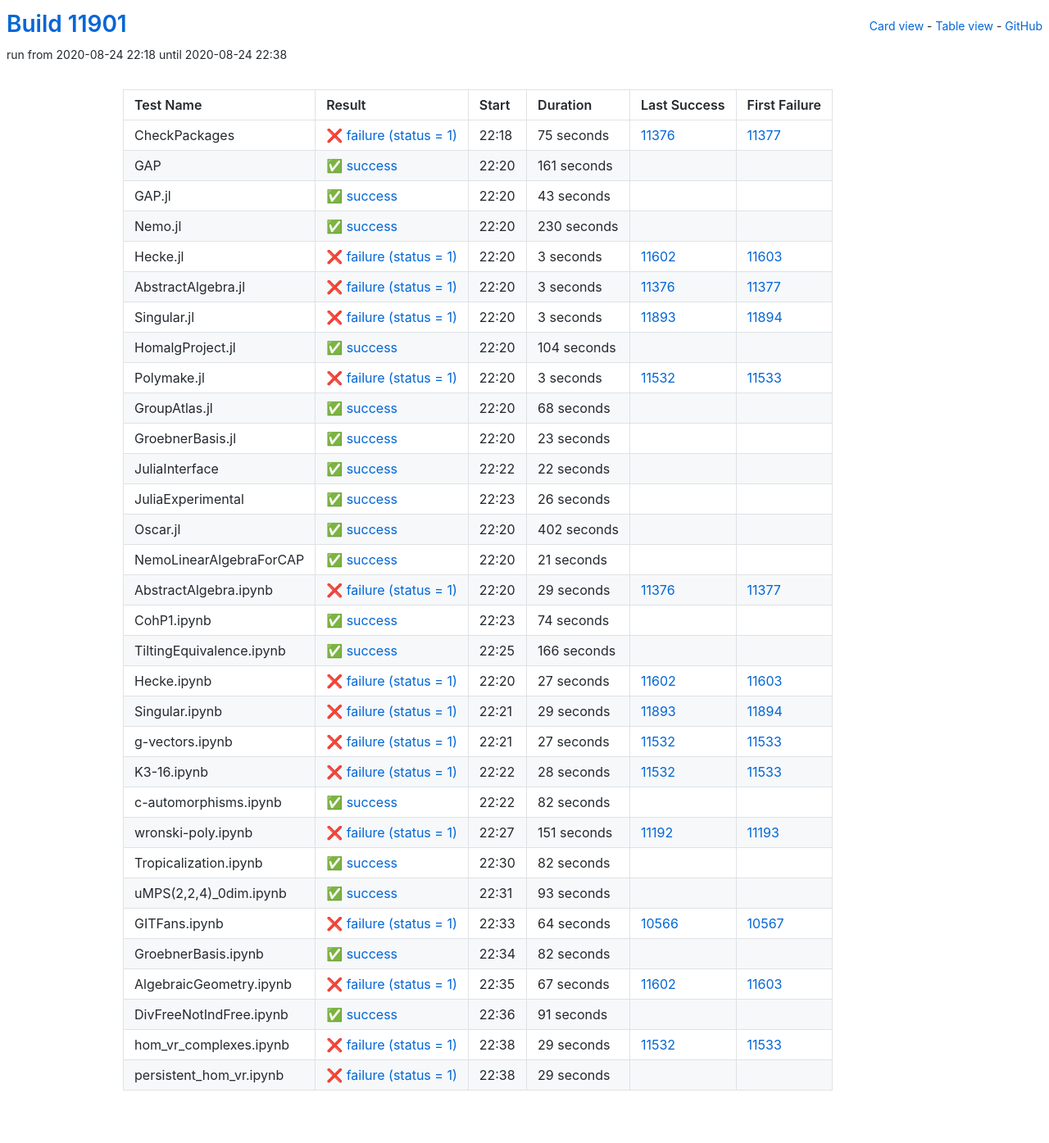
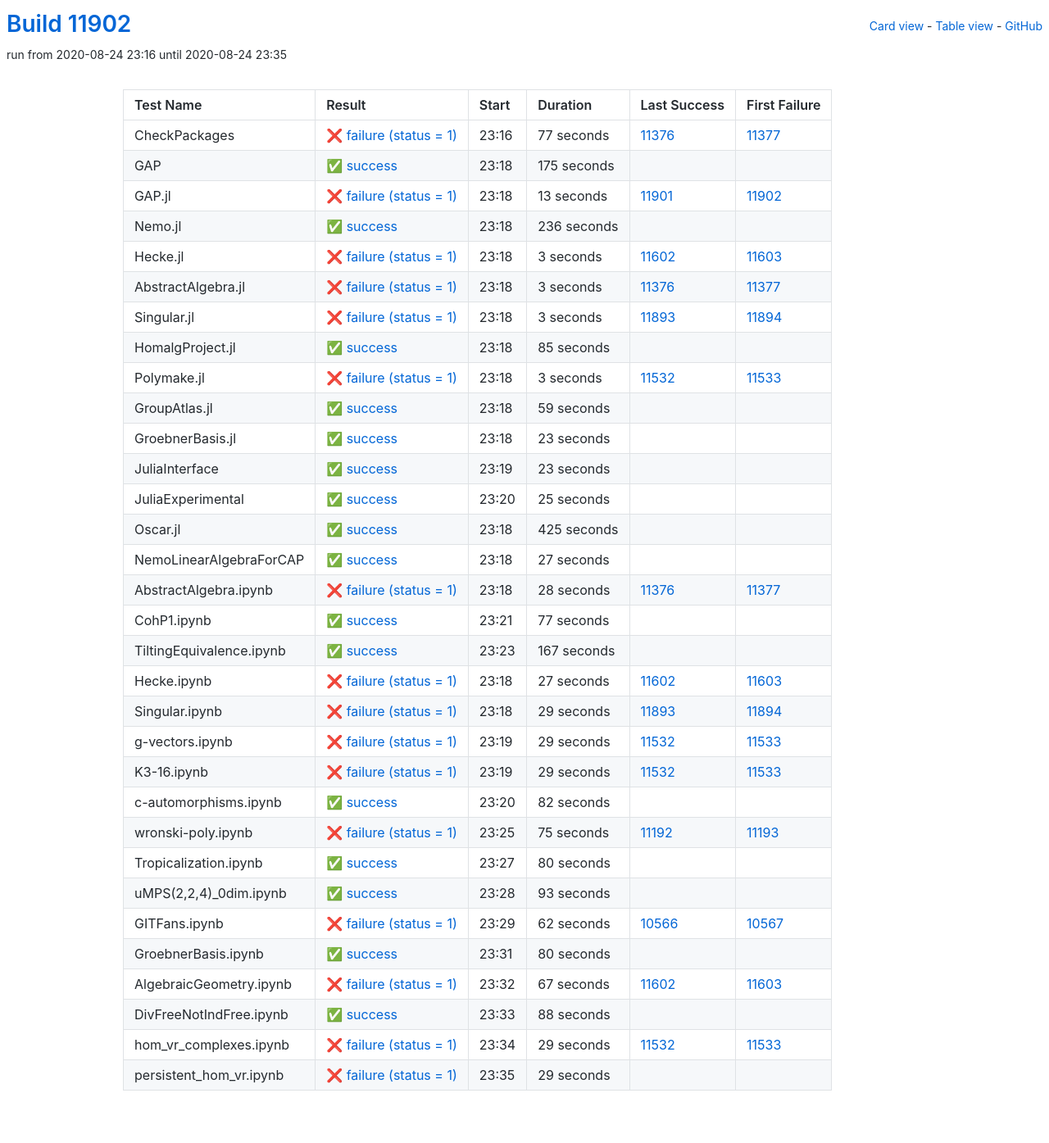
Before and after one commit to oscar-system/oscar-ci-status, a Jekyll site: the page built from table.html, in a window 1280 px wide. Shown: the whole page at 82% size. Built offline with Jekyll 4.4.1, drawn with Linux system fonts in a browser that asks for light colours.

Commit message:
Build #11902

```diff
--- a/_data/ci.yml
+++ b/_data/ci.yml
@@ -1,6 +1,6 @@
 ---
-build: 11901
-build_url: https://oscarci.mathematik.uni-kl.de/job/oscar/11901/
+build: 11902
+build_url: https://oscarci.mathematik.uni-kl.de/job/oscar/11902/
 job: oscar
 organization: oscar-system
 repo: oscar-ci-status
@@ -8,56 +8,56 @@
 tests:
 - name: CheckPackages
   id: checkpackages
-  log: https://oscarci.mathematik.uni-kl.de/job/oscar/11901/artifact/logs/build-11901/CheckPackages.log
-  start: 2020-08-24 22:18
+  log: https://oscarci.mathematik.uni-kl.de/job/oscar/11902/artifact/logs/build-11902/CheckPackages.log
+  start: 2020-08-24 23:16
   success: false
   exitcode: 1
   status: failure
-  duration: 75
+  duration: 77
   last_success: 11376
   last_success_url: https://oscarci.mathematik.uni-kl.de/job/oscar/11376/
   first_failure: 11377
   first_failure_url: https://oscarci.mathematik.uni-kl.de/job/oscar/11377/
 - name: GAP
   id: gap
-  log: https://oscarci.mathematik.uni-kl.de/job/oscar/11901/artifact/logs/build-11901/GAP.log
-  start: 2020-08-24 22:20
+  log: https://oscarci.mathematik.uni-kl.de/job/oscar/11902/artifact/logs/build-11902/GAP.log
+  start: 2020-08-24 23:18
   success: true
   exitcode: 0
   status: success
-  duration: 161
+  duration: 175
   last_success: false
   last_success_url:
   first_failure: false
   first_failure_url:
 - name: GAP.jl
   id: gap-jl
-  log: https://oscarci.mathematik.uni-kl.de/job/oscar/11901/artifact/logs/build-11901/GAP.jl.log
-  start: 2020-08-24 22:20
+  log: https://oscarci.mathematik.uni-kl.de/job/oscar/11902/artifact/logs/build-11902/GAP.jl.log
+  start: 2020-08-24 23:18
+  success: false
+  exitcode: 1
+  status: failure
+  duration: 13
+  last_success: 11901
+  last_success_url: https://oscarci.mathematik.uni-kl.de/job/oscar/11901/
+  first_failure: 11902
+  first_failure_url: https://oscarci.mathematik.uni-kl.de/job/oscar/11902/
+- name: Nemo.jl
+  id: nemo-jl
+  log: https://oscarci.mathematik.uni-kl.de/job/oscar/11902/artifact/logs/build-11902/Nemo.jl.log
+  start: 2020-08-24 23:18
   success: true
   exitcode: 0
   status: success
-  duration: 43
-  last_success: false
-  last_success_url:
-  first_failure: false
-  first_failure_url:
-- name: Nemo.jl
-  id: nemo-jl
-  log: https://oscarci.mathematik.uni-kl.de/job/oscar/11901/artifact/logs/build-11901/Nemo.jl.log
-  start: 2020-08-24 22:20
-  success: true
-  exitcode: 0
-  status: success
-  duration: 230
+  duration: 236
   last_success: false
   last_success_url:
   first_failure: false
   first_failure_url:
 - name: Hecke.jl
   id: hecke-jl
-  log: https://oscarci.mathematik.uni-kl.de/job/oscar/11901/artifact/logs/build-11901/Hecke.jl.log
-  start: 2020-08-24 22:20
+  log: https://oscarci.mathematik.uni-kl.de/job/oscar/11902/artifact/logs/build-11902/Hecke.jl.log
+  start: 2020-08-24 23:18
   success: false
   exitcode: 1
   status: failure
@@ -68,8 +68,8 @@
   first_failure_url: https://oscarci.mathematik.uni-kl.de/job/oscar/11603/
 - name: AbstractAlgebra.jl
   id: abstractalgebra-jl
-  log: https://oscarci.mathematik.uni-kl.de/job/oscar/11901/artifact/logs/build-11901/AbstractAlgebra.jl.log
-  start: 2020-08-24 22:20
+  log: https://oscarci.mathematik.uni-kl.de/job/oscar/11902/artifact/logs/build-11902/AbstractAlgebra.jl.log
+  start: 2020-08-24 23:18
   success: false
   exitcode: 1
   status: failure
@@ -80,8 +80,8 @@
   first_failure_url: https://oscarci.mathematik.uni-kl.de/job/oscar/11377/
 - name: Singular.jl
   id: singular-jl
-  log: https://oscarci.mathematik.uni-kl.de/job/oscar/11901/artifact/logs/build-11901/Singular.jl.log
-  start: 2020-08-24 22:20
+  log: https://oscarci.mathematik.uni-kl.de/job/oscar/11902/artifact/logs/build-11902/Singular.jl.log
+  start: 2020-08-24 23:18
   success: false
   exitcode: 1
   status: failure
@@ -92,20 +92,20 @@
   first_failure_url: https://oscarci.mathematik.uni-kl.de/job/oscar/11894/
 - name: HomalgProject.jl
   id: homalgproject-jl
-  log: https://oscarci.mathematik.uni-kl.de/job/oscar/11901/artifact/logs/build-11901/HomalgProject.jl.log
-  start: 2020-08-24 22:20
+  log: https://oscarci.mathematik.uni-kl.de/job/oscar/11902/artifact/logs/build-11902/HomalgProject.jl.log
+  start: 2020-08-24 23:18
   success: true
   exitcode: 0
   status: success
-  duration: 104
+  duration: 85
   last_success: false
   last_success_url:
   first_failure: false
   first_failure_url:
 - name: Polymake.jl
   id: polymake-jl
-  log: https://oscarci.mathematik.uni-kl.de/job/oscar/11901/artifact/logs/build-11901/Polymake.jl.log
-  start: 2020-08-24 22:20
+  log: https://oscarci.mathematik.uni-kl.de/job/oscar/11902/artifact/logs/build-11902/Polymake.jl.log
+  start: 2020-08-24 23:18
   success: false
   exitcode: 1
   status: failure
@@ -116,20 +116,20 @@
   first_failure_url: https://oscarci.mathematik.uni-kl.de/job/oscar/11533/
 - name: GroupAtlas.jl
   id: groupatlas-jl
-  log: https://oscarci.mathematik.uni-kl.de/job/oscar/11901/artifact/logs/build-11901/GroupAtlas.jl.log
-  start: 2020-08-24 22:20
+  log: https://oscarci.mathematik.uni-kl.de/job/oscar/11902/artifact/logs/build-11902/GroupAtlas.jl.log
+  start: 2020-08-24 23:18
   success: true
   exitcode: 0
   status: success
-  duration: 68
+  duration: 59
   last_success: false
   last_success_url:
   first_failure: false
   first_failure_url:
 - name: GroebnerBasis.jl
   id: groebnerbasis-jl
-  log: https://oscarci.mathematik.uni-kl.de/job/oscar/11901/artifact/logs/build-11901/GroebnerBasis.jl.log
-  start: 2020-08-24 22:20
+  log: https://oscarci.mathematik.uni-kl.de/job/oscar/11902/artifact/logs/build-11902/GroebnerBasis.jl.log
+  start: 2020-08-24 23:18
   success: true
   exitcode: 0
   status: success
@@ -140,92 +140,92 @@
   first_failure_url:
 - name: JuliaInterface
   id: juliainterface
-  log: https://oscarci.mathematik.uni-kl.de/job/oscar/11901/artifact/logs/build-11901/JuliaInterface.log
-  start: 2020-08-24 22:22
+  log: https://oscarci.mathematik.uni-kl.de/job/oscar/11902/artifact/logs/build-11902/JuliaInterface.log
+  start: 2020-08-24 23:19
   success: true
   exitcode: 0
   status: success
-  duration: 22
+  duration: 23
   last_success: false
   last_success_url:
   first_failure: false
   first_failure_url:
 - name: JuliaExperimental
   id: juliaexperimental
-  log: https://oscarci.mathematik.uni-kl.de/job/oscar/11901/artifact/logs/build-11901/JuliaExperimental.log
-  start: 2020-08-24 22:23
+  log: https://oscarci.mathematik.uni-kl.de/job/oscar/11902/artifact/logs/build-11902/JuliaExperimental.log
+  start: 2020-08-24 23:20
   success: true
   exitcode: 0
   status: success
-  duration: 26
+  duration: 25
   last_success: false
   last_success_url:
   first_failure: false
   first_failure_url:
 - name: Oscar.jl
   id: oscar-jl
-  log: https://oscarci.mathematik.uni-kl.de/job/oscar/11901/artifact/logs/build-11901/Oscar.jl.log
-  start: 2020-08-24 22:20
+  log: https://oscarci.mathematik.uni-kl.de/job/oscar/11902/artifact/logs/build-11902/Oscar.jl.log
+  start: 2020-08-24 23:18
   success: true
   exitcode: 0
   status: success
-  duration: 402
+  duration: 425
   last_success: false
   last_success_url:
   first_failure: false
   first_failure_url:
 - name: NemoLinearAlgebraForCAP
   id: nemolinearalgebraforcap
-  log: https://oscarci.mathematik.uni-kl.de/job/oscar/11901/artifact/logs/build-11901/NemoLinearAlgebraForCAP.log
-  start: 2020-08-24 22:20
+  log: https://oscarci.mathematik.uni-kl.de/job/oscar/11902/artifact/logs/build-11902/NemoLinearAlgebraForCAP.log
+  start: 2020-08-24 23:18
   success: true
   exitcode: 0
   status: success
-  duration: 21
+  duration: 27
   last_success: false
   last_success_url:
   first_failure: false
   first_failure_url:
 - name: AbstractAlgebra.ipynb
   id: abstractalgebra-ipynb
-  log: https://oscarci.mathematik.uni-kl.de/job/oscar/11901/artifact/logs/build-11901/AbstractAlgebra.ipynb.log
-  start: 2020-08-24 22:20
+  log: https://oscarci.mathematik.uni-kl.de/job/oscar/11902/artifact/logs/build-11902/AbstractAlgebra.ipynb.log
+  start: 2020-08-24 23:18
   success: false
   exitcode: 1
   status: failure
-  duration: 29
+  duration: 28
   last_success: 11376
   last_success_url: https://oscarci.mathematik.uni-kl.de/job/oscar/11376/
   first_failure: 11377
   first_failure_url: https://oscarci.mathematik.uni-kl.de/job/oscar/11377/
 - name: CohP1.ipynb
   id: cohp1-ipynb
-  log: https://oscarci.mathematik.uni-kl.de/job/oscar/11901/artifact/logs/build-11901/CohP1.ipynb.log
-  start: 2020-08-24 22:23
+  log: https://oscarci.mathematik.uni-kl.de/job/oscar/11902/artifact/logs/build-11902/CohP1.ipynb.log
+  start: 2020-08-24 23:21
   success: true
   exitcode: 0
   status: success
-  duration: 74
+  duration: 77
   last_success: false
   last_success_url:
   first_failure: false
   first_failure_url:
 - name: TiltingEquivalence.ipynb
   id: tiltingequivalence-ipynb
-  log: https://oscarci.mathematik.uni-kl.de/job/oscar/11901/artifact/logs/build-11901/TiltingEquivalence.ipynb.log
-  start: 2020-08-24 22:25
+  log: https://oscarci.mathematik.uni-kl.de/job/oscar/11902/artifact/logs/build-11902/TiltingEquivalence.ipynb.log
+  start: 2020-08-24 23:23
   success: true
   exitcode: 0
   status: success
-  duration: 166
+  duration: 167
   last_success: false
   last_success_url:
   first_failure: false
   first_failure_url:
 - name: Hecke.ipynb
   id: hecke-ipynb
-  log: https://oscarci.mathematik.uni-kl.de/job/oscar/11901/artifact/logs/build-11901/Hecke.ipynb.log
-  start: 2020-08-24 22:20
+  log: https://oscarci.mathematik.uni-kl.de/job/oscar/11902/artifact/logs/build-11902/Hecke.ipynb.log
+  start: 2020-08-24 23:18
   success: false
   exitcode: 1
   status: failure
@@ -236,8 +236,8 @@
   first_failure_url: https://oscarci.mathematik.uni-kl.de/job/oscar/11603/
 - name: Singular.ipynb
   id: singular-ipynb
-  log: https://oscarci.mathematik.uni-kl.de/job/oscar/11901/artifact/logs/build-11901/Singular.ipynb.log
-  start: 2020-08-24 22:21
+  log: https://oscarci.mathematik.uni-kl.de/job/oscar/11902/artifact/logs/build-11902/Singular.ipynb.log
+  start: 2020-08-24 23:18
   success: false
   exitcode: 1
   status: failure
@@ -248,32 +248,32 @@
   first_failure_url: https://oscarci.mathematik.uni-kl.de/job/oscar/11894/
 - name: g-vectors.ipynb
   id: g-vectors-ipynb
-  log: https://oscarci.mathematik.uni-kl.de/job/oscar/11901/artifact/logs/build-11901/g-vectors.ipynb.log
-  start: 2020-08-24 22:21
+  log: https://oscarci.mathematik.uni-kl.de/job/oscar/11902/artifact/logs/build-11902/g-vectors.ipynb.log
+  start: 2020-08-24 23:19
   success: false
   exitcode: 1
   status: failure
-  duration: 27
+  duration: 29
   last_success: 11532
   last_success_url: https://oscarci.mathematik.uni-kl.de/job/oscar/11532/
   first_failure: 11533
   first_failure_url: https://oscarci.mathematik.uni-kl.de/job/oscar/11533/
 - name: K3-16.ipynb
   id: k3-16-ipynb
-  log: https://oscarci.mathematik.uni-kl.de/job/oscar/11901/artifact/logs/build-11901/K3-16.ipynb.log
-  start: 2020-08-24 22:22
+  log: https://oscarci.mathematik.uni-kl.de/job/oscar/11902/artifact/logs/build-11902/K3-16.ipynb.log
+  start: 2020-08-24 23:19
   success: false
   exitcode: 1
   status: failure
-  duration: 28
+  duration: 29
   last_success: 11532
   last_success_url: https://oscarci.mathematik.uni-kl.de/job/oscar/11532/
   first_failure: 11533
   first_failure_url: https://oscarci.mathematik.uni-kl.de/job/oscar/11533/
 - name: c-automorphisms.ipynb
   id: c-automorphisms-ipynb
-  log: https://oscarci.mathematik.uni-kl.de/job/oscar/11901/artifact/logs/build-11901/c-automorphisms.ipynb.log
-  start: 2020-08-24 22:22
+  log: https://oscarci.mathematik.uni-kl.de/job/oscar/11902/artifact/logs/build-11902/c-automorphisms.ipynb.log
+  start: 2020-08-24 23:20
   success: true
   exitcode: 0
   status: success
@@ -284,32 +284,32 @@
   first_failure_url:
 - name: wronski-poly.ipynb
   id: wronski-poly-ipynb
-  log: https://oscarci.mathematik.uni-kl.de/job/oscar/11901/artifact/logs/build-11901/wronski-poly.ipynb.log
-  start: 2020-08-24 22:27
+  log: https://oscarci.mathematik.uni-kl.de/job/oscar/11902/artifact/logs/build-11902/wronski-poly.ipynb.log
+  start: 2020-08-24 23:25
   success: false
   exitcode: 1
   status: failure
-  duration: 151
+  duration: 75
   last_success: 11192
   last_success_url: https://oscarci.mathematik.uni-kl.de/job/oscar/11192/
   first_failure: 11193
   first_failure_url: https://oscarci.mathematik.uni-kl.de/job/oscar/11193/
 - name: Tropicalization.ipynb
   id: tropicalization-ipynb
-  log: https://oscarci.mathematik.uni-kl.de/job/oscar/11901/artifact/logs/build-11901/Tropicalization.ipynb.log
-  start: 2020-08-24 22:30
+  log: https://oscarci.mathematik.uni-kl.de/job/oscar/11902/artifact/logs/build-11902/Tropicalization.ipynb.log
+  start: 2020-08-24 23:27
   success: true
   exitcode: 0
   status: success
-  duration: 82
+  duration: 80
   last_success: false
   last_success_url:
   first_failure: false
   first_failure_url:
 - name: uMPS(2,2,4)_0dim.ipynb
   id: umps-2-2-4-0dim-ipynb
-  log: https://oscarci.mathematik.uni-kl.de/job/oscar/11901/artifact/logs/build-11901/uMPS-2-2-4-_0dim.ipynb.log
-  start: 2020-08-24 22:31
+  log: https://oscarci.mathematik.uni-kl.de/job/oscar/11902/artifact/logs/build-11902/uMPS-2-2-4-_0dim.ipynb.log
+  start: 2020-08-24 23:28
   success: true
   exitcode: 0
   status: success
@@ -320,32 +320,32 @@
   first_failure_url:
 - name: GITFans.ipynb
   id: gitfans-ipynb
-  log: https://oscarci.mathematik.uni-kl.de/job/oscar/11901/artifact/logs/build-11901/GITFans.ipynb.log
-  start: 2020-08-24 22:33
+  log: https://oscarci.mathematik.uni-kl.de/job/oscar/11902/artifact/logs/build-11902/GITFans.ipynb.log
+  start: 2020-08-24 23:29
   success: false
   exitcode: 1
   status: failure
-  duration: 64
+  duration: 62
   last_success: 10566
   last_success_url: https://oscarci.mathematik.uni-kl.de/job/oscar/10566/
   first_failure: 10567
   first_failure_url: https://oscarci.mathematik.uni-kl.de/job/oscar/10567/
 - name: GroebnerBasis.ipynb
   id: groebnerbasis-ipynb
-  log: https://oscarci.mathematik.uni-kl.de/job/oscar/11901/artifact/logs/build-11901/GroebnerBasis.ipynb.log
-  start: 2020-08-24 22:34
+  log: https://oscarci.mathematik.uni-kl.de/job/oscar/11902/artifact/logs/build-11902/GroebnerBasis.ipynb.log
+  start: 2020-08-24 23:31
   success: true
   exitcode: 0
   status: success
-  duration: 82
+  duration: 80
   last_success: false
   last_success_url:
   first_failure: false
   first_failure_url:
 - name: AlgebraicGeometry.ipynb
   id: algebraicgeometry-ipynb
-  log: https://oscarci.mathematik.uni-kl.de/job/oscar/11901/artifact/logs/build-11901/AlgebraicGeometry.ipynb.log
-  start: 2020-08-24 22:35
+  log: https://oscarci.mathematik.uni-kl.de/job/oscar/11902/artifact/logs/build-11902/AlgebraicGeometry.ipynb.log
+  start: 2020-08-24 23:32
   success: false
   exitcode: 1
   status: failure
@@ -356,20 +356,20 @@
   first_failure_url: https://oscarci.mathematik.uni-kl.de/job/oscar/11603/
 - name: DivFreeNotIndFree.ipynb
   id: divfreenotindfree-ipynb
-  log: https://oscarci.mathematik.uni-kl.de/job/oscar/11901/artifact/logs/build-11901/DivFreeNotIndFree.ipynb.log
-  start: 2020-08-24 22:36
+  log: https://oscarci.mathematik.uni-kl.de/job/oscar/11902/artifact/logs/build-11902/DivFreeNotIndFree.ipynb.log
+  start: 2020-08-24 23:33
   success: true
   exitcode: 0
   status: success
-  duration: 91
+  duration: 88
   last_success: false
   last_success_url:
   first_failure: false
   first_failure_url:
 - name: hom_vr_complexes.ipynb
   id: hom-vr-complexes-ipynb
-  log: https://oscarci.mathematik.uni-kl.de/job/oscar/11901/artifact/logs/build-11901/hom_vr_complexes.ipynb.log
-  start: 2020-08-24 22:38
+  log: https://oscarci.mathematik.uni-kl.de/job/oscar/11902/artifact/logs/build-11902/hom_vr_complexes.ipynb.log
+  start: 2020-08-24 23:34
   success: false
   exitcode: 1
   status: failure
@@ -380,8 +380,8 @@
   first_failure_url: https://oscarci.mathematik.uni-kl.de/job/oscar/11533/
 - name: persistent_hom_vr.ipynb
   id: persistent-hom-vr-ipynb
-  log: https://oscarci.mathematik.uni-kl.de/job/oscar/11901/artifact/logs/build-11901/persistent_hom_vr.ipynb.log
-  start: 2020-08-24 22:38
+  log: https://oscarci.mathematik.uni-kl.de/job/oscar/11902/artifact/logs/build-11902/persistent_hom_vr.ipynb.log
+  start: 2020-08-24 23:35
   success: false
   exitcode: 1
   status: failure
```
Also changed, not shown: README.md.
